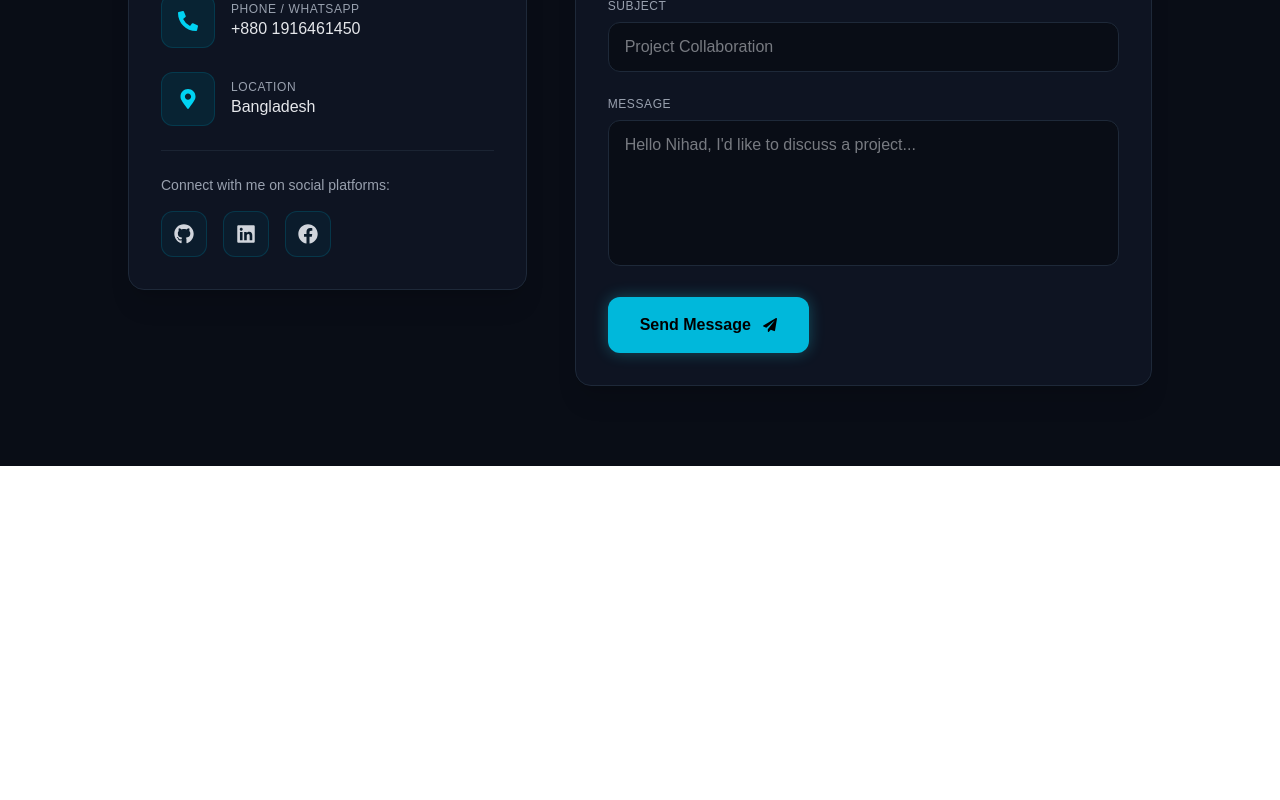
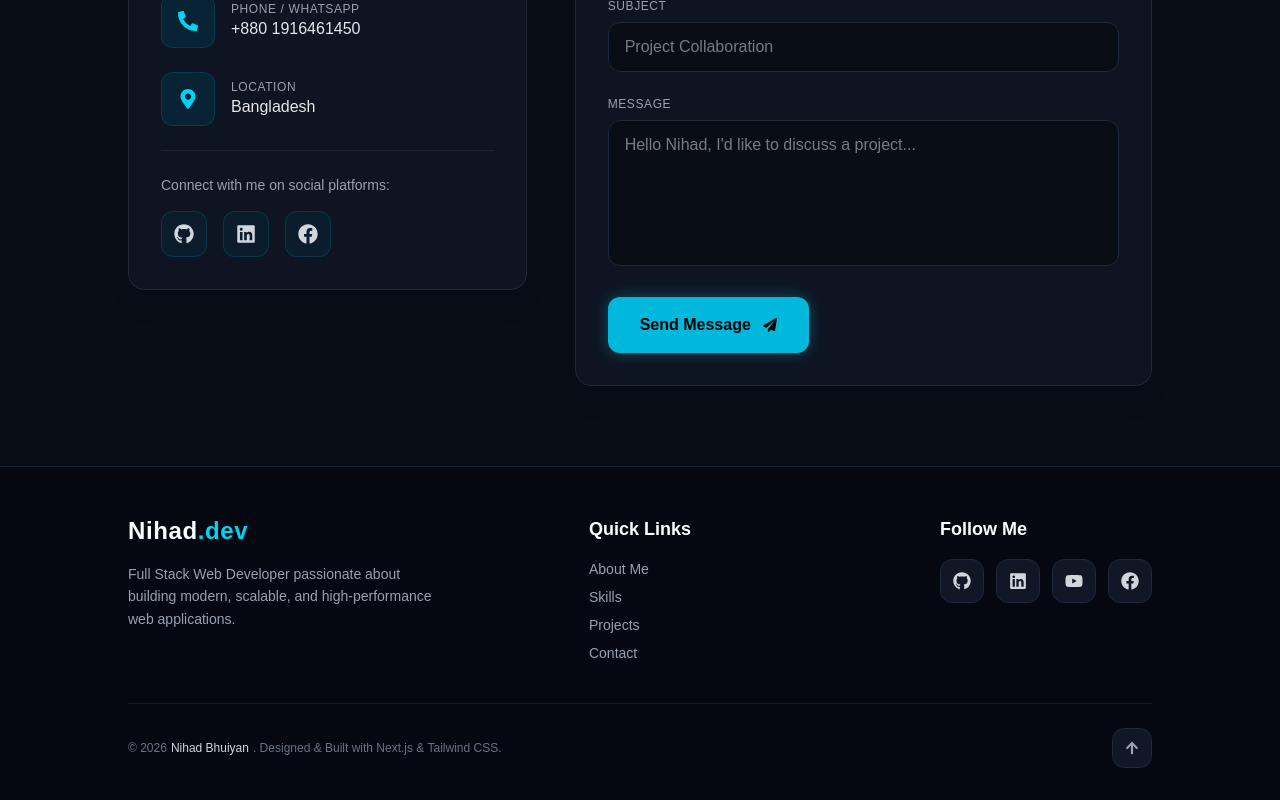
Before and after one commit to faysil-amin/nihad-portfolio, a Next.js app: page / in a window 1280 px wide. Shown: the part 4180-4980 px from the top of the page. Before the commit the page ends 4646 px from the top, so only its background shows below. Built offline with nearby package versions, Linux system fonts and the light colour scheme; a web font is replaced by a local one.

Commit message:
add fooder section

```diff
--- /dev/null
+++ b/src/app/Component/Footer.jsx
@@ -0,0 +1,122 @@
+'use client';
+
+import React from 'react';
+import { FaGithub, FaLinkedin, FaFacebook, FaYoutube, FaArrowUp } from 'react-icons/fa'; // FaYoutube যোগ করা হয়েছে
+
+export default function Footer() {
+    const scrollToTop = () => {
+        window.scrollTo({
+            top: 0,
+            behavior: 'smooth',
+        });
+    };
+
+    return (
+        <footer className="bg-[#050811] text-gray-400 border-t border-gray-800/80 pt-12 pb-8 px-6 sm:px-10 md:px-20 lg:px-32 relative">
+            <div className="max-w-6xl mx-auto">
+
+                {/* Top Section: Brand Info & Quick Links */}
+                <div className="grid grid-cols-1 md:grid-cols-3 gap-8 pb-10 border-b border-gray-800/60">
+
+                    {/* Column 1: Brand & Bio */}
+                    <div className="space-y-4">
+                        <h3 className="text-2xl font-bold text-white tracking-wide">
+                            Nihad<span className="text-cyan-400">.dev</span>
+                        </h3>
+                        <p className="text-sm text-gray-400 leading-relaxed max-w-sm">
+                            Full Stack Web Developer passionate about building modern, scalable, and high-performance web applications.
+                        </p>
+                    </div>
+
+                    {/* Column 2: Quick Navigation */}
+                    <div className="md:mx-auto">
+                        <h4 className="text-lg font-semibold text-white mb-4">Quick Links</h4>
+                        <ul className="space-y-2 text-sm">
+                            <li>
+                                <a href="#about" className="hover:text-cyan-400 transition-colors">About Me</a>
+                            </li>
+                            <li>
+                                <a href="#skills" className="hover:text-cyan-400 transition-colors">Skills</a>
+                            </li>
+                            <li>
+                                <a href="#projects" className="hover:text-cyan-400 transition-colors">Projects</a>
+                            </li>
+                            <li>
+                                <a href="#contact" className="hover:text-cyan-400 transition-colors">Contact</a>
+                            </li>
+                        </ul>
+                    </div>
+
+                    {/* Column 3: Social Connect */}
+                    <div className="md:ml-auto">
+                        <h4 className="text-lg font-semibold text-white mb-4">Follow Me</h4>
+                        <div className="flex gap-3">
+                            {/* GitHub */}
+                            <a
+                                href="https://github.com/faysil-amin"
+                                target="_blank"
+                                rel="noopener noreferrer"
+                                className="p-3 bg-[#111726] border border-gray-800 text-gray-300 hover:text-cyan-400 hover:border-cyan-400/50 rounded-xl transition-all duration-300"
+                                aria-label="GitHub"
+                            >
+                                <FaGithub className="text-lg" />
+                            </a>
+
+                            {/* LinkedIn */}
+                            <a
+                                href="https://www.linkedin.com/in/faysil-amin-nihad-80230122b/"
+                                target="_blank"
+                                rel="noopener noreferrer"
+                                className="p-3 bg-[#111726] border border-gray-800 text-gray-300 hover:text-cyan-400 hover:border-cyan-400/50 rounded-xl transition-all duration-300"
+                                aria-label="LinkedIn"
+                            >
+                                <FaLinkedin className="text-lg" />
+                            </a>
+
+                            {/* YouTube */}
+                            <a
+                                href="https://www.youtube.com/@NihadAcademy" // আপনার ইউটিউব চ্যানেলের সঠিক URL এখানে দিন
+                                target="_blank"
+                                rel="noopener noreferrer"
+                                className="p-3 bg-[#111726] border border-gray-800 text-gray-300 hover:text-red-500 hover:border-red-500/50 rounded-xl transition-all duration-300"
+                                title="Nihad Academy"
+                                aria-label="YouTube"
+                            >
+                                <FaYoutube className="text-lg" />
+                            </a>
+
+                            {/* Facebook */}
+                            <a
+                                href="https://web.facebook.com/nihad.bhuiyan.52"
+                                target="_blank"
+                                rel="noopener noreferrer"
+                                className="p-3 bg-[#111726] border border-gray-800 text-gray-300 hover:text-cyan-400 hover:border-cyan-400/50 rounded-xl transition-all duration-300"
+                                aria-label="Facebook"
+                            >
+                                <FaFacebook className="text-lg" />
+                            </a>
+                        </div>
+                    </div>
+
+                </div>
+
+                {/* Bottom Section: Copyright & Scroll Button */}
+                <div className="pt-6 flex flex-col sm:flex-row items-center justify-between gap-4 text-center sm:text-left">
+                    <p className="text-xs text-gray-500 flex items-center justify-center gap-1">
+                        © {new Date().getFullYear()} <span className="text-gray-300 font-medium">Nihad Bhuiyan</span>. Designed & Built with Next.js & Tailwind CSS.
+                    </p>
+
+                    {/* Scroll To Top Button */}
+                    <button
+                        onClick={scrollToTop}
+                        className="p-3 bg-[#111726] border border-gray-800 rounded-xl text-gray-400 hover:text-cyan-400 hover:border-cyan-400 transition-all duration-300 group cursor-pointer"
+                        title="Back to top"
+                    >
+                        <FaArrowUp className="text-sm group-hover:-translate-y-1 transition-transform" />
+                    </button>
+                </div>
+
+            </div>
+        </footer>
+    );
+}
--- a/src/app/Component/Projects.jsx
+++ b/src/app/Component/Projects.jsx
@@ -36,7 +36,7 @@ export default function Projects() {
             title: "Developer Portfolio & Showcase",
             description: "A modern developer portfolio built with Next.js and Tailwind CSS, featuring smooth Lenis scroll dynamics, immersive GSAP animations, interactive project showcases, and a fully responsive UI design.",
             image: "/portfolio.png",
-            tags: ["Next.js", "React", "GSAP", "Lenis Scroll", "Tailwind CSS"],
+            tags: ["Next.js", "React", "GSAP", "Lenis Scroll", "Tailwind CSS", "MongoDB"],
             liveLink: "https://nihadportfolio.vercel.app/",
             githubClient: "https://github.com/faysil-amin/nihad-portfolio",
             githubServer: null,
--- a/src/app/page.js
+++ b/src/app/page.js
@@ -4,6 +4,7 @@ import About from "./Component/About";
 import SkillsSection from "./Component/SkillsSection";
 import Projects from "./Component/Projects";
 import Contact from "./Component/Contact";
+import Footer from "./Component/Footer";
 
 export default function Home() {
   return (
@@ -13,6 +14,7 @@ export default function Home() {
       <SkillsSection></SkillsSection>
       <Projects></Projects>
       <Contact></Contact>
+      <Footer></Footer>
     </div>
   );
 }
```
